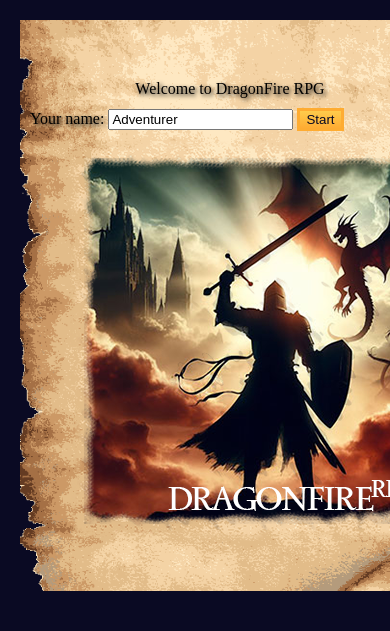
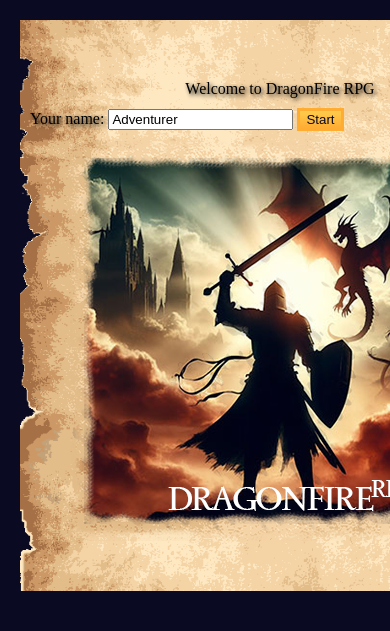
Before and after one commit to dezine3/DragonFireRPG, a PHP site: page /rpg.html in a window 390 px wide; the page is wider, and only the part inside the window is pictured. Shown: the top 631 px of that part. Run offline with PHP 8.4, Linux system fonts and the light colour scheme; some web fonts are replaced.

Commit message:
refactor: Update RPG game UI for better visual experience and image updates

```diff
--- a/rpg.css
+++ b/rpg.css
@@ -8,12 +8,6 @@
   /* Add your responsive styles here */
   body {
     margin: 0;
-  }
-
-  #text {
-    width: 100%;
-    padding: 5%; /* Adjust padding for smaller screens */
-    font-size: 16px; /* Adjust font size for smaller screens */
   }
 
   .textBox {
@@ -79,7 +73,7 @@ body {
 #text {
   color: #000000;
   padding: 10px;
-  width: 80%; /* Adjust width for smaller screens */
+  width: 100%;
   font-family: "Sedan SC", serif;
   overflow: visible;
   text-shadow: 2px 2px 4px #000000;
```
Also changed, not shown: img/parchment.gif, img/parchment.png (deleted), 2 other files.
